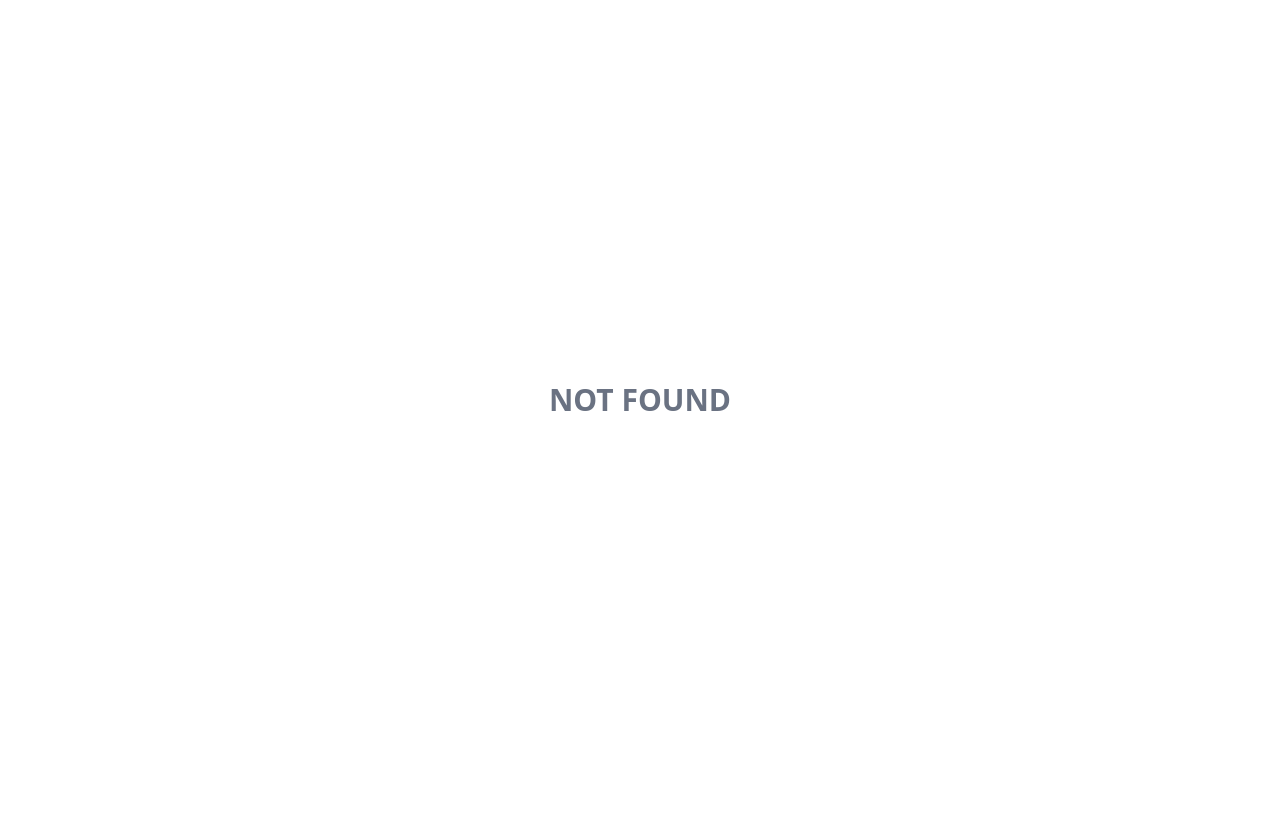
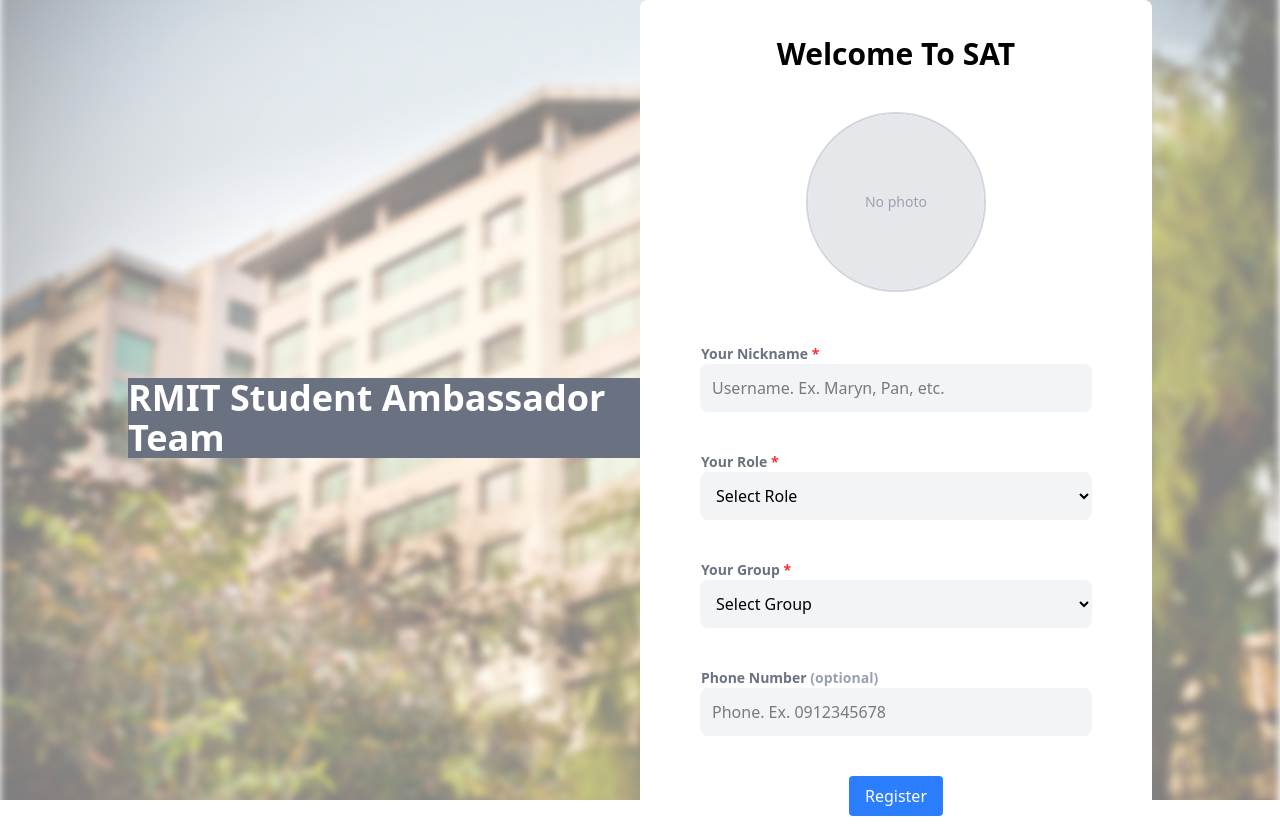
Before and after one commit to Kyle8Bits/sat_website, a React (Vite) app in the folder frontend/: page /registration in a window 1280 px wide. Before the commit this address had no page. Before the commit the page ends 800 px from the top, so only its background shows below. Built offline with nearby package versions, Linux system fonts and the light colour scheme.

Commit message:
fix login UI

```diff
--- a/frontend/src/main.tsx
+++ b/frontend/src/main.tsx
@@ -8,6 +8,8 @@
 import Welcome from './pages/Welcome/Welcome';
 import NotFound from './pages/NotFound';
 import Login from './pages/Login/Login';
+import Dashboard from './pages/Dashboard/Dashboard';
+import Registration from './pages/Registration/Registration';
 
 const router = createBrowserRouter([
   {
@@ -20,6 +22,18 @@
     element: <Login/>,
     errorElement: <NotFound />,
   }
+  ,
+  {
+    path: "/dashboard",
+    element: <Dashboard />,
+    errorElement: <NotFound />,
+  }
+  ,
+  {
+    path: "/registration",
+    element: <Registration />,
+    errorElement: <NotFound />,
+  }
 ]);
 
 const root = ReactDOM.createRoot(document.getElementById('root')!);
--- /dev/null
+++ b/frontend/src/pages/Dashboard/Dashboard.tsx
@@ -0,0 +1,11 @@
+import React from 'react'
+
+function Dashboard() {
+  return (
+    <div className="flex items-center justify-center h-screen bg-gray-100 text-2xl font-bold text-gray-800">
+      DASHBOARD
+    </div>
+  )
+}
+
+export default Dashboard
--- a/frontend/src/pages/Login/Login.tsx
+++ b/frontend/src/pages/Login/Login.tsx
@@ -1,11 +1,63 @@
-import React, { useState } from "react";
+import React, { useState, useEffect } from "react";
+import { useNavigate } from "react-router-dom";
 import Bg2 from "../../assets/photo/bg_2.png";
-import { handleLogin } from "./LoginAPI";
+
+const handleLogin = async (email: string, password: string, ): Promise<any> => {
+  try {
+    const response = await fetch("http://localhost:1414/login", {
+      method: "POST",
+      headers: {
+        "Content-Type": "application/json",
+      },
+      body: JSON.stringify({ email, password }),
+    });
+
+    const data = await response.json();
+    console.log("Server response:", data);
+    return data;
+  } catch (error) {
+    console.error("Login failed:", error);
+    throw error;
+  }
+};
+
 
 function Login() {
   const [isActive, setIsActive] = useState(false);
   const [email, setEmail] = useState("");
   const [password, setPassword] = useState("");
+
+  const [error, setError] = useState("");
+  const [auth, setAuth] = useState(false);
+
+  const navigate = useNavigate();
+
+  const onSubmit = async (e: React.FormEvent) => {
+    e.preventDefault();
+    try {
+      const result = await handleLogin(email, password);
+      if (result?.success) {
+        setAuth(true);
+        setError("");
+      } else {
+        setError(result?.message || "Invalid login");
+      }
+    } catch (err) {
+      setError("Network or server error");
+    }
+  };
+
+  useEffect(() => {
+    if (auth) {
+      // Delay optional: simulate animation or transition
+      const timeout = setTimeout(() => {
+        navigate("/dashboard"); // or your target route
+      }, 500); // Optional delay in ms
+
+      return () => clearTimeout(timeout); // Cleanup
+    }
+  }, [auth, navigate]);
+
 
   return (
     <div className="bg-transparent flex flex-col items-center justify-center min-h-screen">
@@ -43,9 +95,9 @@
               </a>
             </div>
             <span className="text-sm mb-4">or use RMIT email for registration</span>
-            <input type="text" placeholder="Name" className="mb-3 p-3 rounded-lg w-full bg-gray-100 outline-none" />
             <input type="email" placeholder="Email" className="mb-3 p-3 rounded-lg w-full bg-gray-100 outline-none" />
             <input type="password" placeholder="Password" className="mb-3 p-3 rounded-lg w-full bg-gray-100 outline-none" />
+            <input type="password" placeholder="Confirm Password" className="mb-3 p-3 rounded-lg w-full bg-gray-100 outline-none" />
             <button
               type="submit"
               className="mt-4 px-12 py-3 bg-[#C60000] border-2 border-[#C60000] hover:bg-white hover:border-black hover:text-black text-white rounded-lg uppercase tracking-wide font-semibold"
@@ -63,11 +115,9 @@
         >
           <form
             className="flex flex-col items-center justify-center h-full px-10"
-            onSubmit={async (e) => {
-              e.preventDefault();
-              await handleLogin(email, password);
-            }}
+            onSubmit={onSubmit}
           >
+
             <h1 className="text-3xl font-bold mb-6">Sign In</h1>
             {/* social icons */}
             <div className="flex gap-3 mb-6">
@@ -105,6 +155,8 @@
             >
               Sign In
             </button>
+            {error && <p className="text-red-600 mt-2">{error}</p>}
+            {auth && <p className="text-green-600 mt-2">Login successful!</p>}
           </form>
         </div>
 
--- a/frontend/src/pages/Login/LoginAPI.tsx
+++ /dev/null
@@ -1,18 +0,0 @@
-export const handleLogin = async (email: string, password: string): Promise<any> => {
-  try {
-    const response = await fetch("http://localhost:1414/login", {
-      method: "POST",
-      headers: {
-        "Content-Type": "application/json",
-      },
-      body: JSON.stringify({ email, password }),
-    });
-
-    const data = await response.json();
-    console.log("Server response:", data);
-    return data;
-  } catch (error) {
-    console.error("Login failed:", error);
-    throw error;
-  }
-};
--- /dev/null
+++ b/frontend/src/pages/Registration/Registration.tsx
@@ -0,0 +1,144 @@
+import React, { useState } from "react";
+import Bg3 from "../../assets/photo/bg_3.png";
+
+function Registration() {
+  const [preview, setPreview] = useState<string | null>(null);
+
+  const handlePhotoChange = (e: React.ChangeEvent<HTMLInputElement>) => {
+    const file = e.target.files?.[0];
+    if (file) {
+      const reader = new FileReader();
+      reader.onloadend = () => {
+        setPreview(reader.result as string);
+      };
+      reader.readAsDataURL(file);
+    }
+  };
+
+  return (
+    <div className="bg-transparent flex flex-row items-center justify-center min-h-screen">
+      <div className="absolute inset-0 -z-1 flex flex-col">
+        <img src={Bg3} alt="" className="w-full object-cover h-full" />
+      </div>
+
+      <div className="h-full relative w-[40%] bg-gray-500">
+        <div className="flex items-center justify-center h-full">
+          <h1 className="text-4xl font-bold text-white">RMIT Student Ambassador Team</h1>
+        </div>
+      </div>
+
+      <div className="p-[20px] rounded-lg w-[40%] h-fit bg-white">
+        <form className="flex flex-col items-center justify-center h-full px-10">
+          <h1 className="flex text-3xl mb-10 mt-4 font-bold mb-6">
+            Welcome To SAT
+          </h1>
+
+          {/* Profile Photo Upload Section */}
+          <div className="flex flex-col justify-center items-center mb-10 relative group">
+            <div className="w-45 h-45 mb-3 rounded-full overflow-hidden border-2 border-gray-300 relative">
+              {preview ? (
+                <img
+                  src={preview}
+                  alt="Profile Preview"
+                  className="w-full h-full object-cover"
+                />
+              ) : (
+                <div className="w-full h-full bg-gray-200 flex items-center justify-center text-gray-400 text-sm">
+                  No photo
+                </div>
+              )}
+
+              {/* Hover overlay */}
+              <label
+                htmlFor="profile-photo"
+                className="absolute inset-0 bg-black bg-opacity-50 opacity-0 group-hover:opacity-100 flex items-center justify-center text-white text-sm font-semibold cursor-pointer transition-opacity"
+              >
+                Change photo
+              </label>
+            </div>
+
+            {/* Hidden file input */}
+            <input
+              type="file"
+              id="profile-photo"
+              accept="image/*"
+              onChange={handlePhotoChange}
+              className="hidden"
+            />
+          </div>
+
+          <div className="w-full flex flex-col">
+            <label className="ml-[1px] text-sm font-bold text-gray-500">
+              Your Nickname <span className="text-red-500">*</span>
+            </label>
+            <input
+              required
+              type="text"
+              placeholder="Username. Ex. Maryn, Pan, etc."
+              className="mb-10 p-3 rounded-lg w-full bg-gray-100 outline-none"
+            />
+          </div>
+
+          <div className="w-full flex flex-col">
+            <label className="ml-[1px] text-sm font-bold text-gray-500">
+              Your Role <span className="text-red-500">*</span>
+            </label>
+            <select
+              required
+              className="mb-10 p-3 rounded-lg w-full bg-gray-100 outline-none"
+              defaultValue=""
+            >
+              <option value="" disabled hidden>
+                Select Role
+              </option>
+              <option value="Staff">Staff</option>
+              <option value="Leader">Leader</option>
+              <option value="Coordinator">Coordinator</option>
+            </select>
+          </div>
+
+          <div className="w-full flex flex-col">
+            <label className="ml-[1px] text-sm font-bold text-gray-500">
+              Your Group <span className="text-red-500">*</span>
+            </label>
+            <select
+              required
+              className="mb-10 p-3 rounded-lg w-full bg-gray-100 outline-none"
+              defaultValue=""
+            >
+              <option value="" disabled hidden>
+                Select Group
+              </option>
+              <option value="Group 1">Group 1</option>
+              <option value="Group 2">Group 2</option>
+              <option value="Group 3">Group 3</option>
+              <option value="Group 4">Group 4</option>
+              <option value="Group 5">Group 5</option>
+              <option value="Group 6">Group 6</option>
+            </select>
+          </div>
+
+          <div className="w-full flex flex-col">
+            <label className="ml-[1px] text-sm font-bold text-gray-500">
+              Phone Number <span className="text-gray-400">(optional)</span>
+            </label>
+            <input
+              type="text"
+              placeholder="Phone. Ex. 0912345678"
+              className="mb-10 p-3 rounded-lg w-full bg-gray-100 outline-none"
+            />
+          </div>
+
+          <button
+            type="submit"
+            className="bg-blue-500 text-white px-4 py-2 rounded hover:bg-blue-600 transition-colors duration-300"
+          >
+            Register
+          </button>
+        </form>
+      </div>
+    </div>
+  );
+}
+
+export default Registration;
--- a/frontend/src/pages/Welcome/Welcome.tsx
+++ b/frontend/src/pages/Welcome/Welcome.tsx
@@ -11,10 +11,9 @@
   return (
     <div>
       <NavBar/>
-     <div className="absolute inset-0 -z-1 flex flex-col">
+    <div className="absolute inset-0 -z-1 flex flex-col">
       <img src={Bg2} alt="" className="w-full object-cover h-full" />
       <img src={Bg3} alt="" className="w-full object-cover h-full" />
-
     </div>
 
      <div className="w-full h-screen flex items-center justify-center relative">
```
Also changed, not shown: 1 other file (tests, documents, lock files or other folders).
